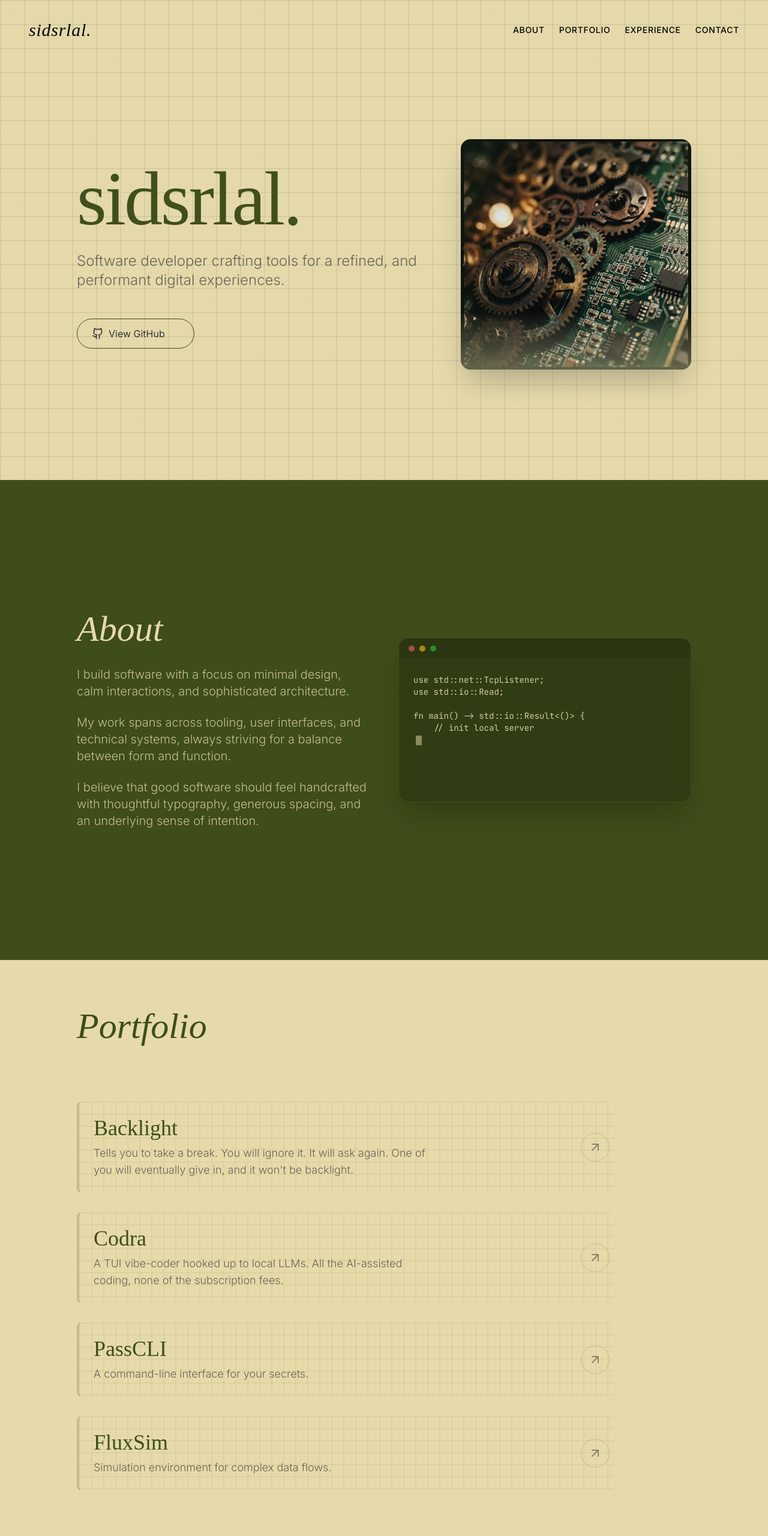
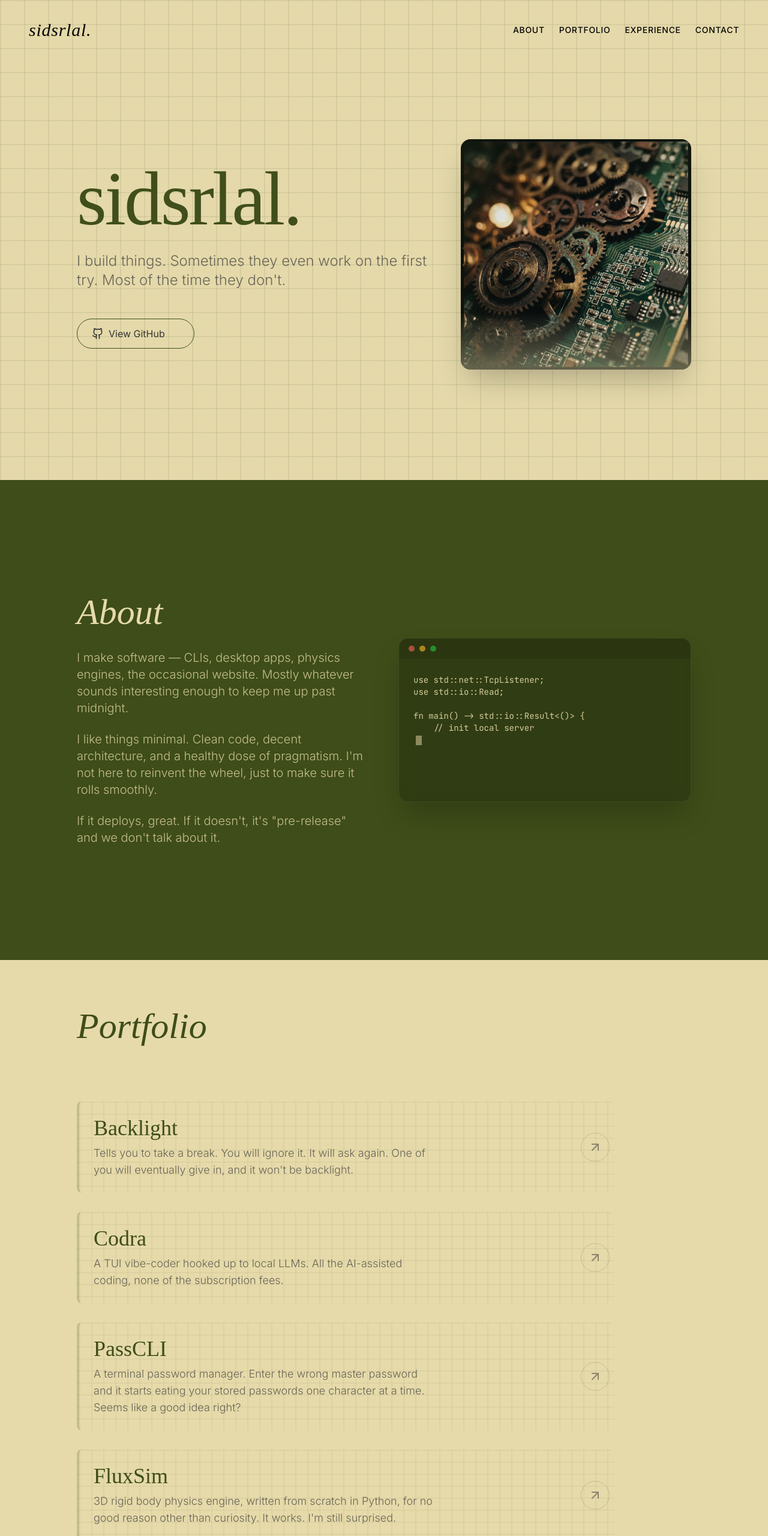
Before and after one commit to sidharthsreelal/sidsrlal, a React (Vite) app: page / in a window 1280 px wide. Shown: the top 2560 px of the page at 60% size. Built offline with nearby package versions, Linux system fonts and the light colour scheme.

Commit message:
feat: Create initial portfolio website application with main layout and content sections.

```diff
--- a/src/App.tsx
+++ b/src/App.tsx
@@ -19,12 +19,12 @@ const projects = [
   },
   {
     name: 'PassCLI',
-    description: 'A command-line interface for your secrets.',
+    description: 'A terminal password manager. Enter the wrong master password and it starts eating your stored passwords one character at a time. Seems like a good idea right?',
     link: 'https://github.com/sidharthsreelal/passcli',
   },
   {
     name: 'FluxSim',
-    description: 'Simulation environment for complex data flows.',
+    description: '3D rigid body physics engine, written from scratch in Python, for no good reason other than curiosity. It works. I\'m still surprised.',
     link: 'https://github.com/sidharthsreelal/fluxsim',
   },
 ];
@@ -92,7 +92,7 @@ function App() {
               sidsrlal.
             </h1>
             <p className="text-lg sm:text-xl md:text-2xl text-text/70 max-w-2xl font-light leading-relaxed mb-8 md:mb-12">
-              Software developer crafting tools for a refined, and performant digital experiences.
+              I build things. Sometimes they even work on the first try. Most of the time they don't.
             </p>
             <a
               href="https://github.com/sidharthsreelal"
@@ -118,13 +118,13 @@ function App() {
             <h2 className="font-serif text-3xl sm:text-4xl md:text-6xl mb-6 md:mb-8 italic">About</h2>
             <div className="space-y-4 md:space-y-6 text-base sm:text-lg md:text-xl font-light text-offwhite/80 leading-relaxed">
               <p>
-                I build software with a focus on minimal design, calm interactions, and sophisticated architecture.
+                I make software — CLIs, desktop apps, physics engines, the occasional website. Mostly whatever sounds interesting enough to keep me up past midnight.
               </p>
               <p>
-                My work spans across tooling, user interfaces, and technical systems, always striving for a balance between form and function.
+                I like things minimal. Clean code, decent architecture, and a healthy dose of pragmatism. I'm not here to reinvent the wheel, just to make sure it rolls smoothly.
               </p>
               <p>
-                I believe that good software should feel handcrafted with thoughtful typography, generous spacing, and an underlying sense of intention.
+                If it deploys, great. If it doesn't, it's "pre-release" and we don't talk about it.
               </p>
             </div>
           </div>
@@ -180,7 +180,7 @@ function App() {
               <div className="space-y-3 md:space-y-4">
                 <h4 className="text-lg md:text-xl font-medium text-offwhite/90">Independent Software Developer</h4>
                 <p className="text-offwhite/70 font-light text-base md:text-lg leading-relaxed group-hover:text-offwhite transition-colors duration-300">
-                  Building custom software for independent clients. My work usually involves bridging the gap between reliable backend architecture and a highly polished frontend.
+                  Building custom software for clients who have an idea and need someone to build it. It's mostly just cafes and small businesses tho.
                 </p>
               </div>
             </div>
@@ -197,7 +197,7 @@ function App() {
               <div className="space-y-3 md:space-y-4">
                 <h4 className="text-lg md:text-xl font-medium text-offwhite/90">Founder & Lead Event Organizer</h4>
                 <p className="text-offwhite/70 font-light text-base md:text-lg leading-relaxed group-hover:text-offwhite transition-colors duration-300">
-                  Built HackTVM to be India's first interschool hackathon under the Hack Club network. Partnered with a global NGO to scale and create real-world opportunities for students.
+                  Built HackTVM to be India's first interschool hackathon with 300+ participants from multiple states. Winners got to intern at top tech companies.
                 </p>
                 <div className="flex flex-wrap gap-2 mt-3 md:mt-4 opacity-70 group-hover:opacity-100 transition-opacity duration-300">
                   <span className="px-2.5 py-1 md:px-3 rounded-full border border-offwhite/20 text-xs text-offwhite/80">Event Planning</span>
```
